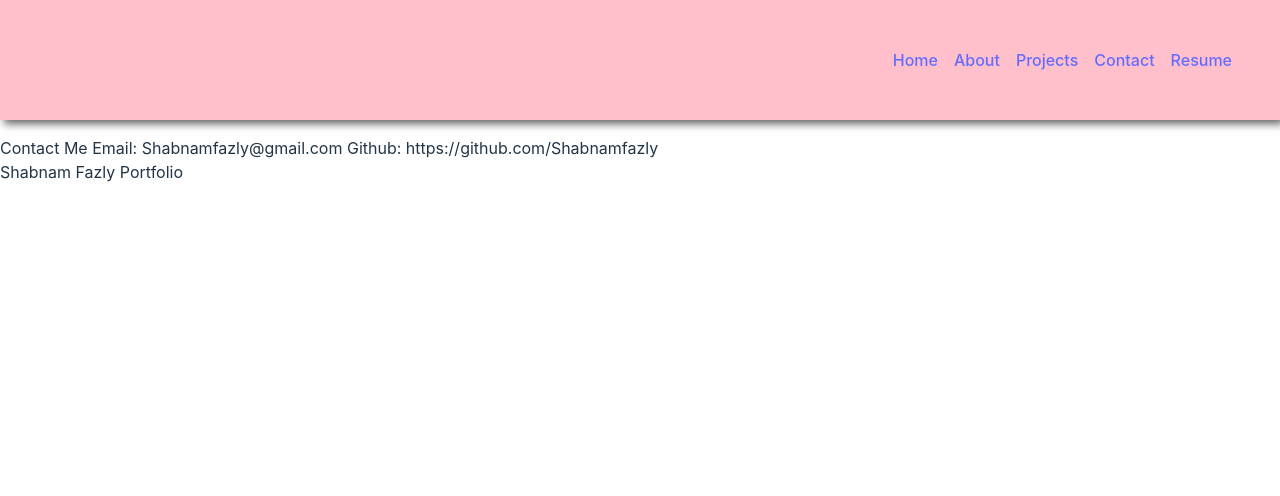
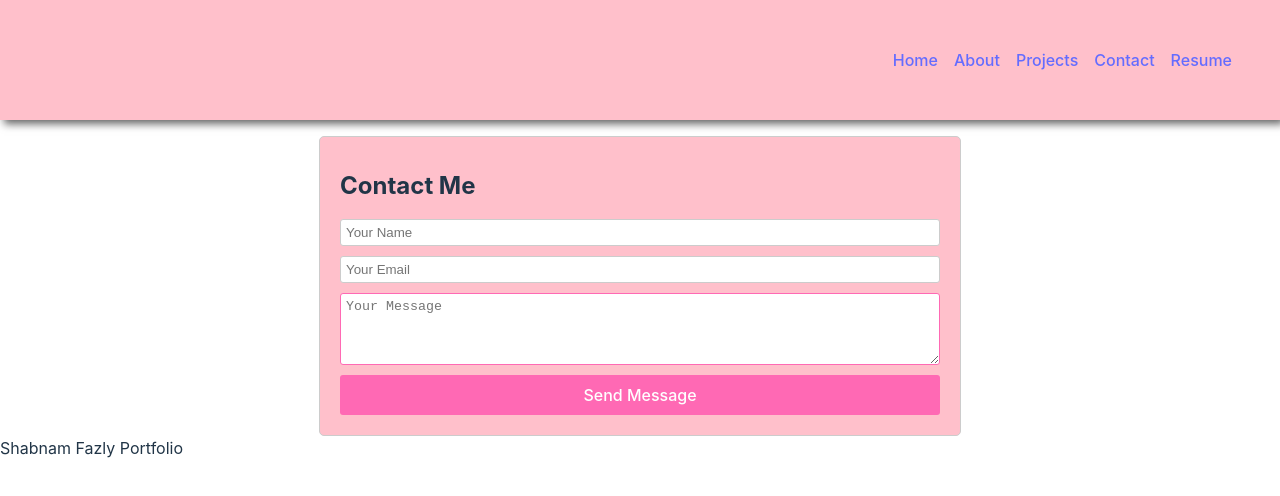
Before and after one commit to Shabnamfazly/week-20-react-portfolio, a React (Vite) app in the folder my-portfolio/: page /contact in a window 1280 px wide. Shown: the top 496 px of the page. Built offline with nearby package versions, Linux system fonts and the light colour scheme.

Commit message:
added styling to contact me page

```diff
--- a/my-portfolio/src/components/Contact/index.jsx
+++ b/my-portfolio/src/components/Contact/index.jsx
@@ -1,12 +1,31 @@
 import React from 'react'
+import '../Contact/style.css'
+
 
 export default function Contact() {
   return (
-    <div>
-      Contact Me
-      Email: Shabnamfazly@gmail.com
-      Github: https://github.com/Shabnamfazly
-
-      </div>
-  )
+     <div className="contact-container">
+      <h1 className="contact-heading">Contact Me</h1>
+      <form className="contact-form">
+        <input
+          type="text"
+          className="contact-input"
+          placeholder="Your Name"
+        />
+        <input
+          type="email"
+          className="contact-input"
+          placeholder="Your Email"
+        />
+        <textarea
+          className="contact-textarea"
+          placeholder="Your Message"
+          rows="4"
+        ></textarea>
+        <button type="submit" className="contact-button">
+          Send Message
+        </button>
+      </form>
+    </div>
+  );
 }
--- /dev/null
+++ b/my-portfolio/src/components/Contact/style.css
@@ -0,0 +1,46 @@
+.contact-container {
+    max-width: 600px;
+    margin: 0 auto;
+    padding: 20px;
+    background-color: pink;
+    border: 1px solid #ccc;
+    border-radius: 5px;
+  }
+
+  .contact-heading {
+    font-size: 24px;
+    font-weight: bold;
+    margin-bottom: 20px;
+  }
+
+  .contact-form {
+    display: flex;
+    flex-direction: column;
+  }
+
+  .contact-input {
+    margin-bottom: 10px;
+    padding: 5px;
+    border: 1px solid #ccc;
+    border-radius: 3px;
+  }
+
+  .contact-textarea {
+    margin-bottom: 10px;
+    padding: 5px;
+    border: 1px solid hotpink;
+    border-radius: 3px;
+  }
+
+  .contact-button {
+    padding: 10px 20px;
+    background-color: hotpink;
+    color: white;
+    border: none;
+    border-radius: 3px;
+    cursor: pointer;
+  }
+
+  .contact-button:hover {
+    background-color: pink;
+  }
```
